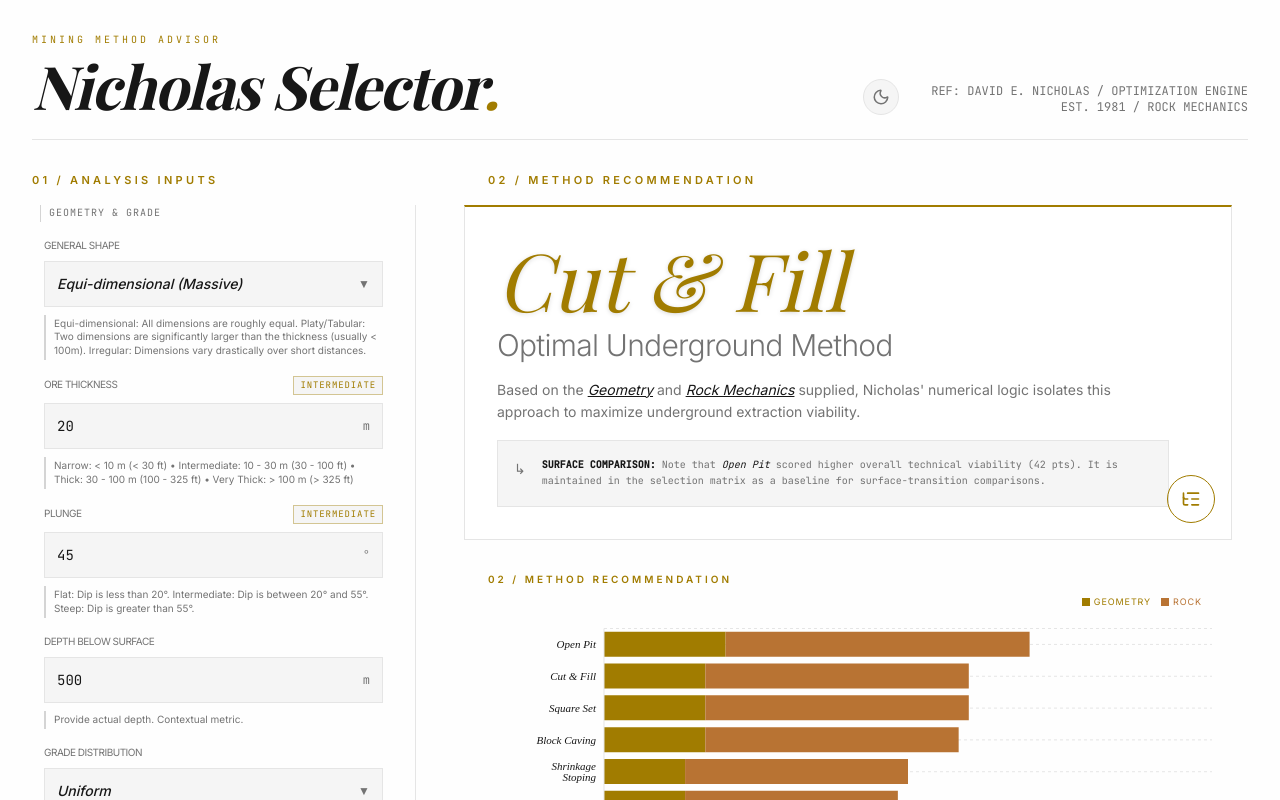
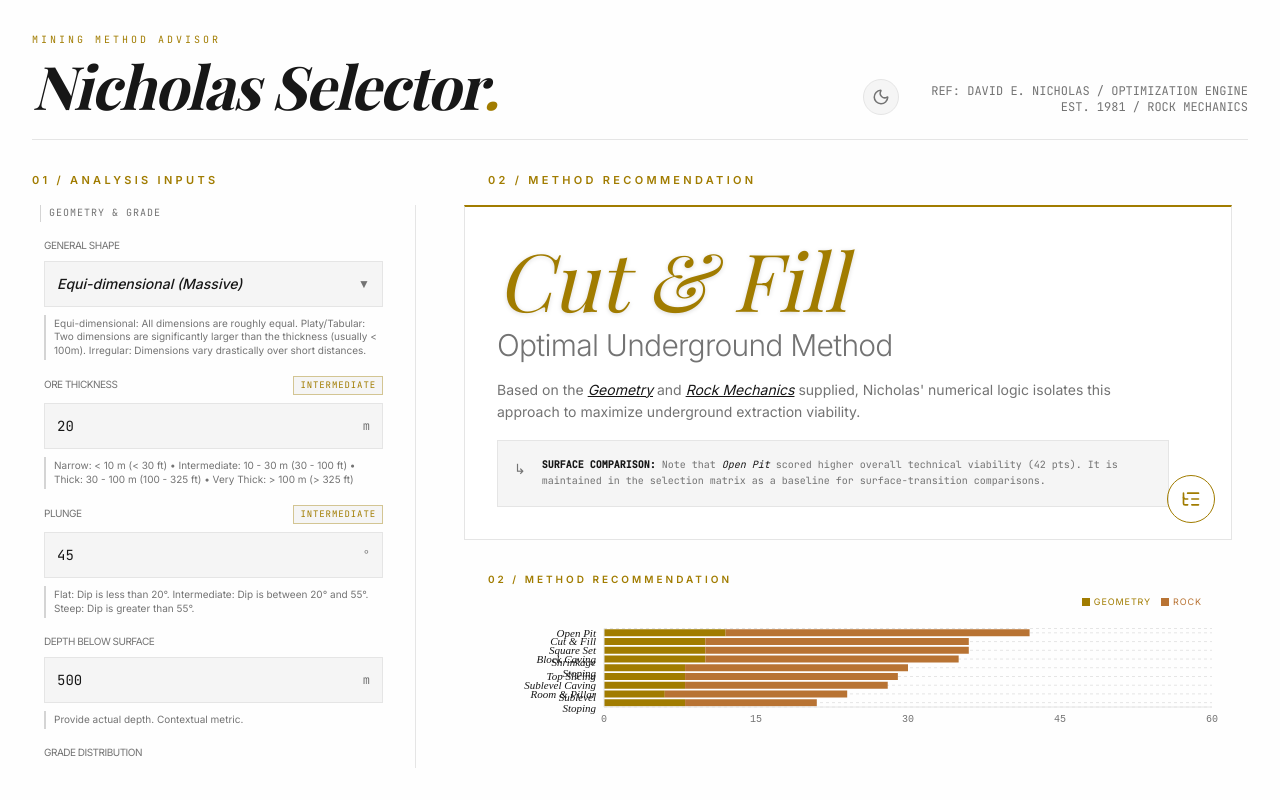
Before and after one commit to LuiccianDev/nicholas-method-81, a React (Vite) app: page / in a window 1280 px wide. Shown: the top 800 px of the page. Built offline with nearby package versions, Linux system fonts and the light colour scheme; a web font is replaced by a local one.

Commit message:
feat: implement Nicholas Method calculator dashboard with input forms and analysis visualization components

```diff
--- a/src/App.tsx
+++ b/src/App.tsx
@@ -9,10 +9,12 @@ export default function App() {
   const { theme, toggleTheme } = useTheme();
 
   return (
-    <div className="flex min-h-screen w-full flex-col overflow-auto bg-surface p-4 font-sans text-foreground md:p-8">
-      <Header toggleTheme={toggleTheme} theme={theme} />
-
-      <Main />
+    <div className="flex min-h-screen w-full flex-col bg-surface font-sans text-foreground">
+      {/* Main App Viewport Section */}
+      <div className="flex h-[100dvh] flex-col p-4 md:p-8">
+        <Header toggleTheme={toggleTheme} theme={theme} />
+        <Main />
+      </div>
 
       <Suspense
         fallback={
--- a/src/components/calculator/AnalysisDashboard.tsx
+++ b/src/components/calculator/AnalysisDashboard.tsx
@@ -20,14 +20,13 @@ export default function AnalysisDashboard({
   onOpenDetails,
 }: AnalysisDashboardProps) {
   return (
-    <div className="lg:col-span-8 lg:px-4">
+    <div className="scroll-elegant flex min-h-0 flex-col lg:col-span-8 lg:h-full lg:overflow-y-auto lg:px-4">
       <BestMethodCard
         bestMethod={bestUnderground}
         absoluteBest={absoluteBest}
         onOpenDetails={onOpenDetails}
       />
-        <ComparisonChart chartData={chartData} results={results} />
-
+      <ComparisonChart chartData={chartData} results={results} />
     </div>
   );
 }
--- a/src/components/calculator/ParametersForm.tsx
+++ b/src/components/calculator/ParametersForm.tsx
@@ -3,7 +3,6 @@ import { getThicknessLabel, getPlungeLabel } from '../../lib/nicholasData';
 import DropdownSelect from '../ui/DropdownSelect';
 import NumericInput from '../ui/NumericInput';
 import GeotechnicalInput from './GeotechnicalInput';
-
 
 interface ParametersFormProps {
   input: RawMethodInput;
@@ -15,7 +14,7 @@ export default function ParametersForm({
   updateInput,
 }: ParametersFormProps) {
   return (
-    <div className="flex flex-col lg:sticky lg:top-8 lg:col-span-4 lg:h-[calc(100vh-8rem)]">
+    <div className="flex min-h-0 flex-col lg:col-span-4 lg:h-full">
       {/* 01. Section Title - Outside of scroll */}
       <div className="mb-4 flex-none">
         <h2 className="text-[11px] font-bold tracking-[0.3em] text-primary uppercase">
--- a/src/components/layout/Main.tsx
+++ b/src/components/layout/Main.tsx
@@ -56,8 +56,8 @@ export default function Main() {
   );
 
   return (
-    <main className="flex grow flex-col">
-      <div className="grid grow grid-cols-1 gap-x-8 lg:grid-cols-12">
+    <main className="flex min-h-0 flex-1 flex-col">
+      <div className="grid h-full grid-cols-1 gap-x-8 lg:grid-cols-12">
         {/* Input Column */}
         <ParametersForm input={input} updateInput={updateInput} />
 
```
